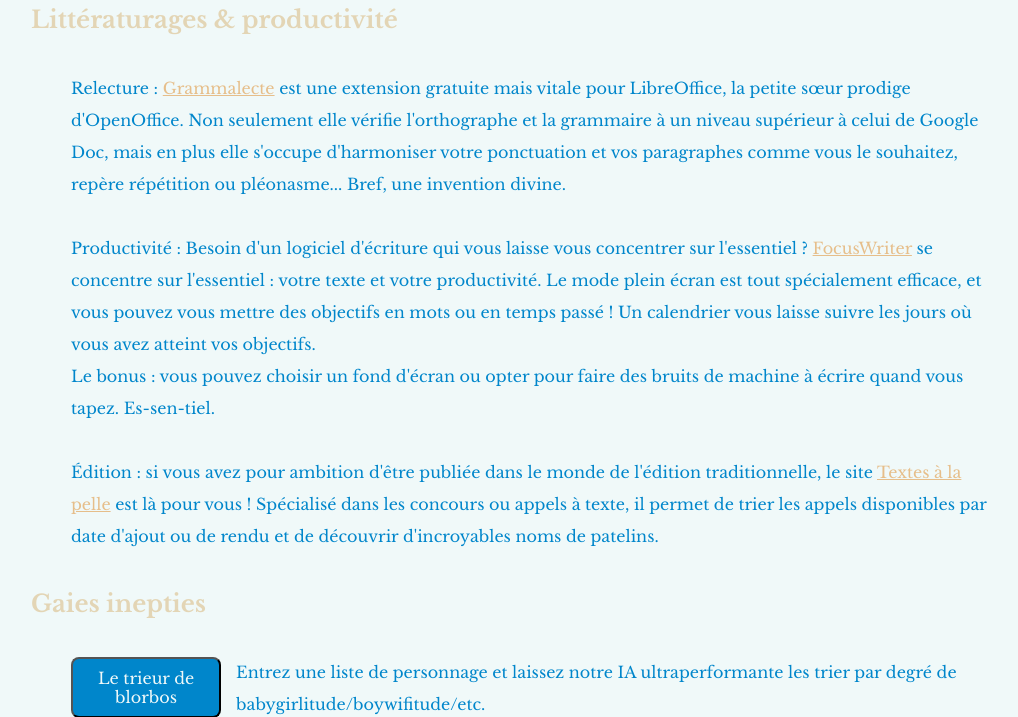
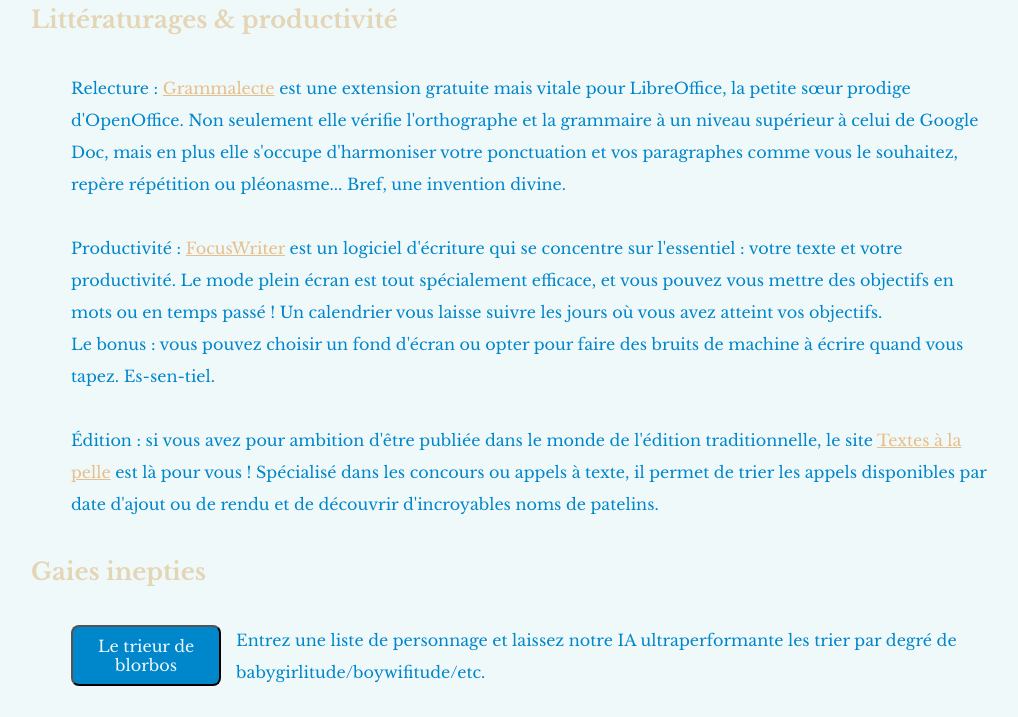
Before and after one commit to SenzenTravers/author_website, a Django app: page /gadgets/ in a window 1280 px wide. Shown: the part 716-1433 px from the top of the page, without its empty margins (129-1147 px from the left). Run offline with Django 4.2, Linux system fonts and the light colour scheme; some web fonts are replaced.

Commit message:
chore: typo

```diff
--- a/templates/gadgets/grenier.html
+++ b/templates/gadgets/grenier.html
@@ -46,7 +46,7 @@ Coquecigrues
             </li>
             <li>
                 <p><span>Productivité</span> :
-                Besoin d'un logiciel d'écriture qui vous laisse vous concentrer sur l'essentiel ? <a href="https://gottcode.org/focuswriter/">FocusWriter</a>
+                <a href="https://gottcode.org/focuswriter/">FocusWriter</a> est un logiciel d'écriture qui
                 se concentre sur l'essentiel : votre texte et votre productivité. Le mode plein écran est tout spécialement efficace, et vous
                 pouvez vous mettre des objectifs en mots ou en temps passé ! Un calendrier vous laisse suivre les jours où vous avez atteint vos
                 objectifs.<br>
```
